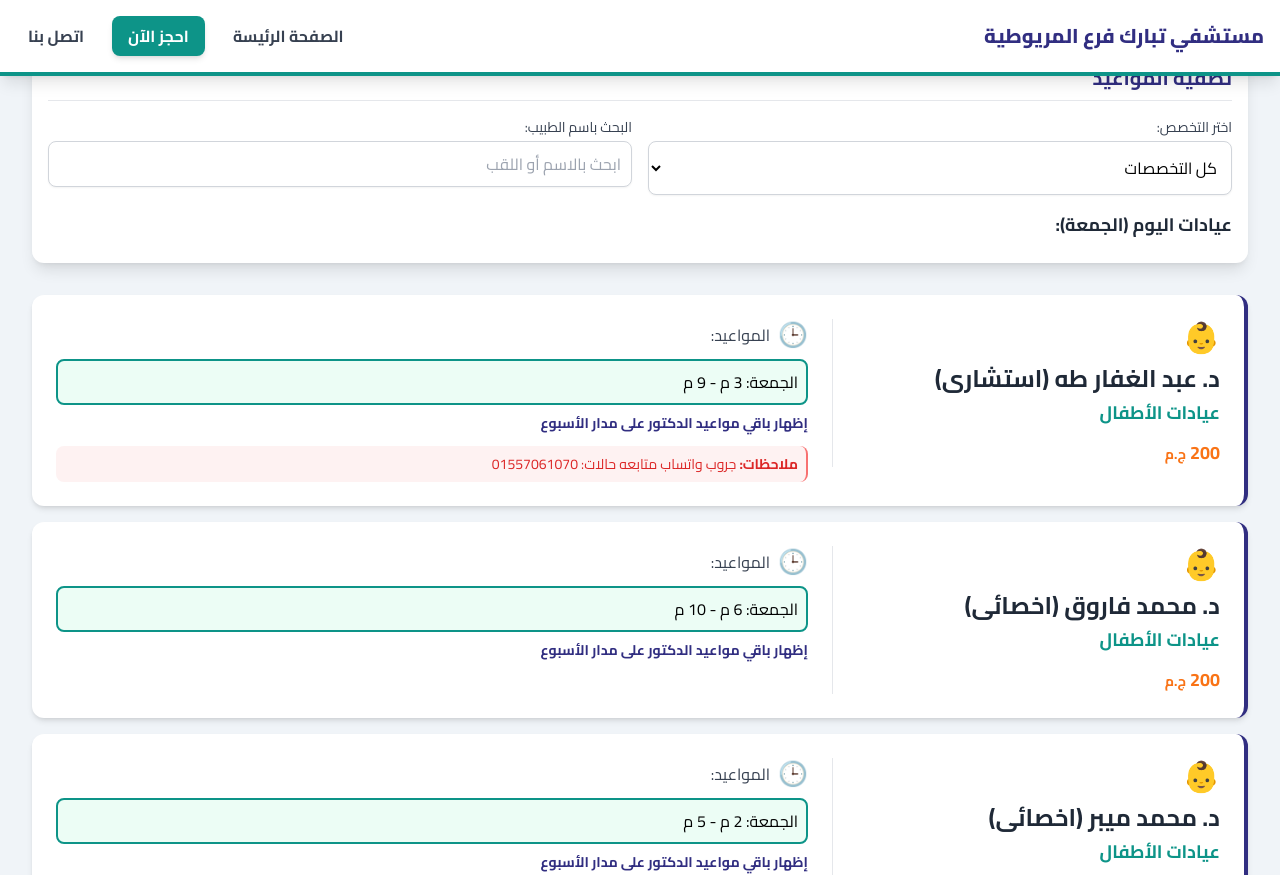
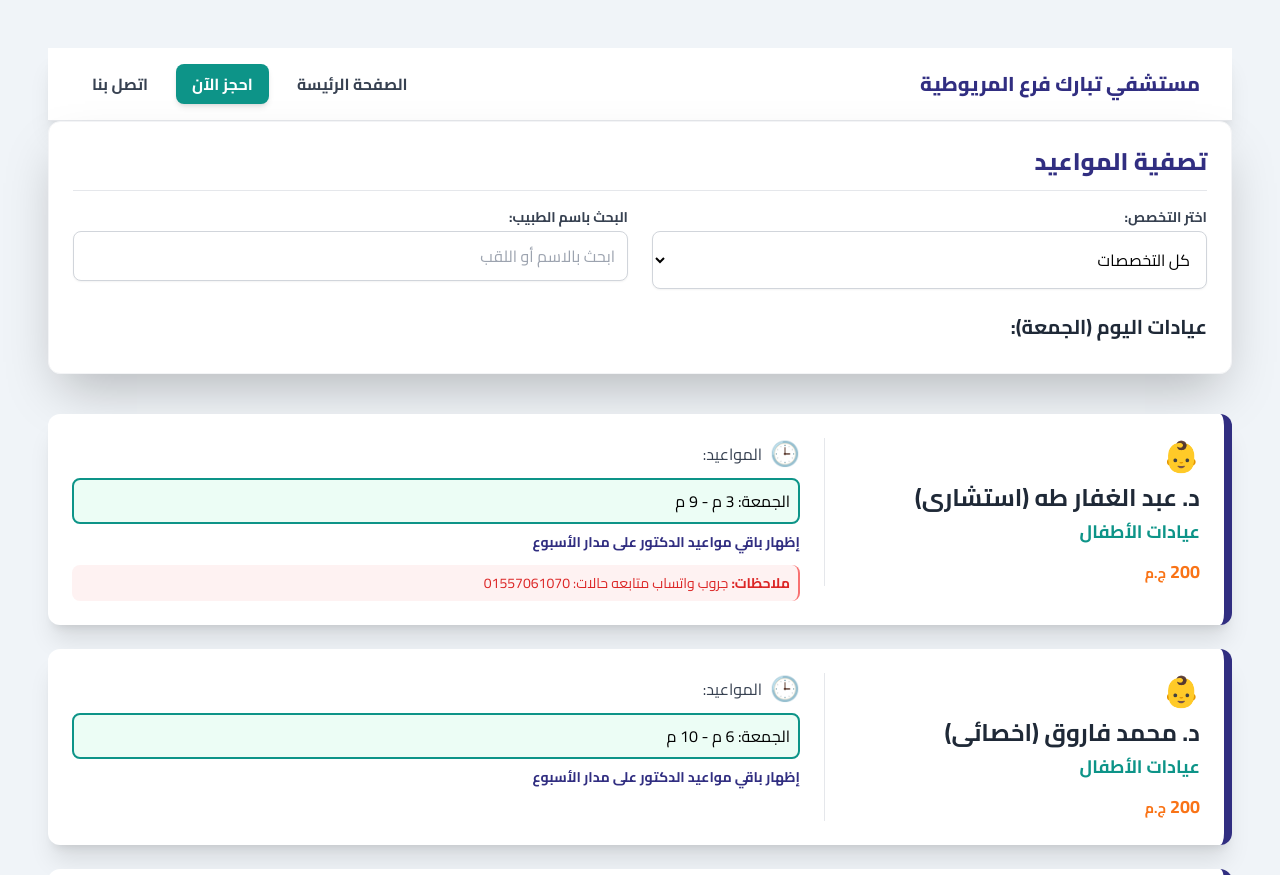
Before and after one commit to shady198751-hub/-536, a plain HTML site: page index.html in a window 1280 px wide. Shown: the top 875 px of the page. Drawn offline with nearby package versions, Linux system fonts and the light colour scheme.

Commit message:
Update index.html

```diff
--- a/index.html
+++ b/index.html
@@ -12,8 +12,8 @@
         body {
             font-family: 'Cairo', sans-serif;
             background-color: #f0f4f8; /* Light gray background */
-            /* Add padding to the top of the body to prevent content from being hidden by the fixed header */
-            padding-top: 6rem;
+            /* REMOVED: Adjusted padding top for cleaner fixed header look */
+            /* padding-top: 5rem; */
         }
         /* Custom scrollbar style for aesthetics */
         .custom-scroll::-webkit-scrollbar {
@@ -44,13 +44,13 @@
         }
     </script>
 </head>
-<body class="p-4 md:p-8">
+<body class="p-6 md:p-12">
 
-    <!-- Fixed Navigation Bar -->
-    <nav class="fixed top-0 right-0 left-0 bg-white shadow-lg z-50 p-4 border-b-4 border-primary-teal">
-        <div class="max-w-7xl mx-auto flex justify-between items-center">
+    <!-- Navigation Bar - FIXED POSITIONING REMOVED -->
+    <nav class="bg-white shadow-xl z-50 py-4 border-b border-gray-200">
+        <div class="max-w-7xl mx-auto px-4 sm:px-6 lg:px-8 flex justify-between items-center">
             <!-- Hospital Name -->
-            <h1 class="text-lg font-extrabold text-primary-indigo md:text-xl">مستشفي تبارك فرع المريوطية</h1>
+            <h1 class="text-xl font-extrabold text-primary-indigo">مستشفي تبارك فرع المريوطية</h1>
             <div class="flex space-x-4 space-x-reverse">
                 <!-- Home Button (Updated to be an actual link) -->
                 <a href="https://tabarakmariouteya.site/"
@@ -73,19 +73,20 @@
 
 
     <div class="max-w-7xl mx-auto">
-        <!-- Filters Section (mt-4 added for spacing from fixed nav bar) -->
-        <div class="mt-4 mb-8 p-4 bg-white rounded-xl shadow-lg">
+        <!-- Filters Section - Enhanced spacing and look (Removed mt-4 as header is no longer fixed) -->
+        <div class="mb-10 p-6 bg-white rounded-xl shadow-2xl border border-gray-100">
 
-            <!-- Description - REMOVED: <p class="text-gray-600 mb-4 text-center text-lg font-medium">ابحث وتصفح مواعيد الأطباء بسهولة حسب التخصص واليوم.</p> -->
+            <!-- Description -->
+            <!-- <p class="text-gray-600 mb-6 text-center text-lg font-medium">ابحث وتصفح مواعيد الأطباء بسهولة حسب التخصص واليوم.</p> -->
 
-            <h2 class="text-xl font-bold mb-4 text-primary-indigo border-b pb-2">تصفية المواعيد</h2>
+            <h2 class="text-2xl font-extrabold mb-4 text-primary-indigo border-b pb-3">تصفية المواعيد</h2>
 
-            <div class="flex flex-col md:flex-row gap-4 mb-4">
+            <div class="flex flex-col md:flex-row gap-6 mb-6">
 
                 <!-- Specialty Filter -->
                 <div class="flex-1">
-                    <label for="specialty-filter" class="block text-sm font-medium text-gray-700 mb-1">اختر التخصص:</label>
-                    <select id="specialty-filter" onchange="filterSchedule()" class="w-full p-2.5 border border-gray-300 bg-white rounded-lg shadow-sm focus:ring-primary-teal focus:border-primary-teal transition duration-150">
+                    <label for="specialty-filter" class="block text-sm font-semibold text-gray-700 mb-1">اختر التخصص:</label>
+                    <select id="specialty-filter" onchange="filterSchedule()" class="w-full p-3 border border-gray-300 bg-white rounded-lg shadow-sm focus:ring-primary-teal focus:border-primary-teal transition duration-150 text-base">
                         <option value="all">كل التخصصات</option>
                         <!-- Options filled by JS -->
                     </select>
@@ -93,20 +94,20 @@
 
                 <!-- Search Input (Doctor Name) -->
                 <div class="flex-1">
-                    <label for="doctor-search" class="block text-sm font-medium text-gray-700 mb-1">البحث باسم الطبيب:</label>
-                    <input type="text" id="doctor-search" oninput="filterSchedule()" placeholder="ابحث بالاسم أو اللقب" class="w-full p-2.5 border border-gray-300 rounded-lg shadow-sm focus:ring-primary-teal focus:border-primary-teal transition duration-150">
+                    <label for="doctor-search" class="block text-sm font-semibold text-gray-700 mb-1">البحث باسم الطبيب:</label>
+                    <input type="text" id="doctor-search" oninput="filterSchedule()" placeholder="ابحث بالاسم أو اللقب" class="w-full p-3 border border-gray-300 rounded-lg shadow-sm focus:ring-primary-teal focus:border-primary-teal transition duration-150 text-base">
                 </div>
             </div>
 
             <!-- Day Filter Indicator (Always shows current day) -->
             <div id="day-filter-container">
-                <h3 id="day-filter-title" class="text-lg font-semibold mb-2 text-gray-800">عيادات اليوم:</h3>
+                <h3 id="day-filter-title" class="text-xl font-bold mb-2 text-gray-800">عيادات اليوم:</h3>
                 <!-- No button will be generated here anymore -->
             </div>
         </div>
 
         <!-- Schedule Results Container -->
-        <div id="schedule-results" class="space-y-4">
+        <div id="schedule-results" class="space-y-6">
             <!-- Clinic cards will be rendered here -->
             <div class="text-center p-8 bg-white rounded-xl shadow-lg text-gray-500">
                 جارٍ تحميل جدول المواعيد...
@@ -114,14 +115,14 @@
         </div>
 
         <!-- No Results Message -->
-        <div id="no-results" class="hidden text-center p-8 bg-yellow-100 rounded-xl shadow-lg border-r-4 border-yellow-500 mt-4">
+        <div id="no-results" class="hidden text-center p-8 bg-yellow-50 rounded-xl shadow-lg border-r-4 border-yellow-500 mt-6">
             <p class="text-lg font-semibold text-yellow-800">⚠️ عذراً، لم يتم العثور على مواعيد مطابقة لنتائج التصفية.</p>
         </div>
 
     </div>
 
-    <!-- Footer Section -->
-    <footer class="mt-12 py-6 bg-primary-indigo text-white shadow-xl">
+    <!-- Footer Section - Enhanced padding -->
+    <footer class="mt-16 py-8 bg-primary-indigo text-white shadow-xl">
         <div class="max-w-7xl mx-auto text-center text-sm">
             <p class="mb-1">جميع الحقوق محفوظة © 2025 مستشفى تبارك للولادة والأطفال</p>
             <p class="text-gray-400">Designed By Shady Yassin</p>
@@ -439,7 +440,8 @@
 
         function createClinicCard(clinic, displayMode, clinicIndex) {
             const card = document.createElement('div');
-            card.className = 'bg-white p-4 md:p-6 rounded-xl shadow-md transition-all hover:shadow-xl border-r-4 border-primary-indigo md:flex md:gap-6 items-start';
+            // Enhanced shadow and border width
+            card.className = 'bg-white p-4 md:p-6 rounded-xl shadow-xl transition-all hover:shadow-2xl border-r-8 border-primary-indigo md:flex md:gap-6 items-start';
 
             const notesContent = clinic.notes ?
                 `<p class="text-sm mt-3 text-red-600 p-2 bg-red-50 rounded-lg border-r-2 border-red-400">
```
